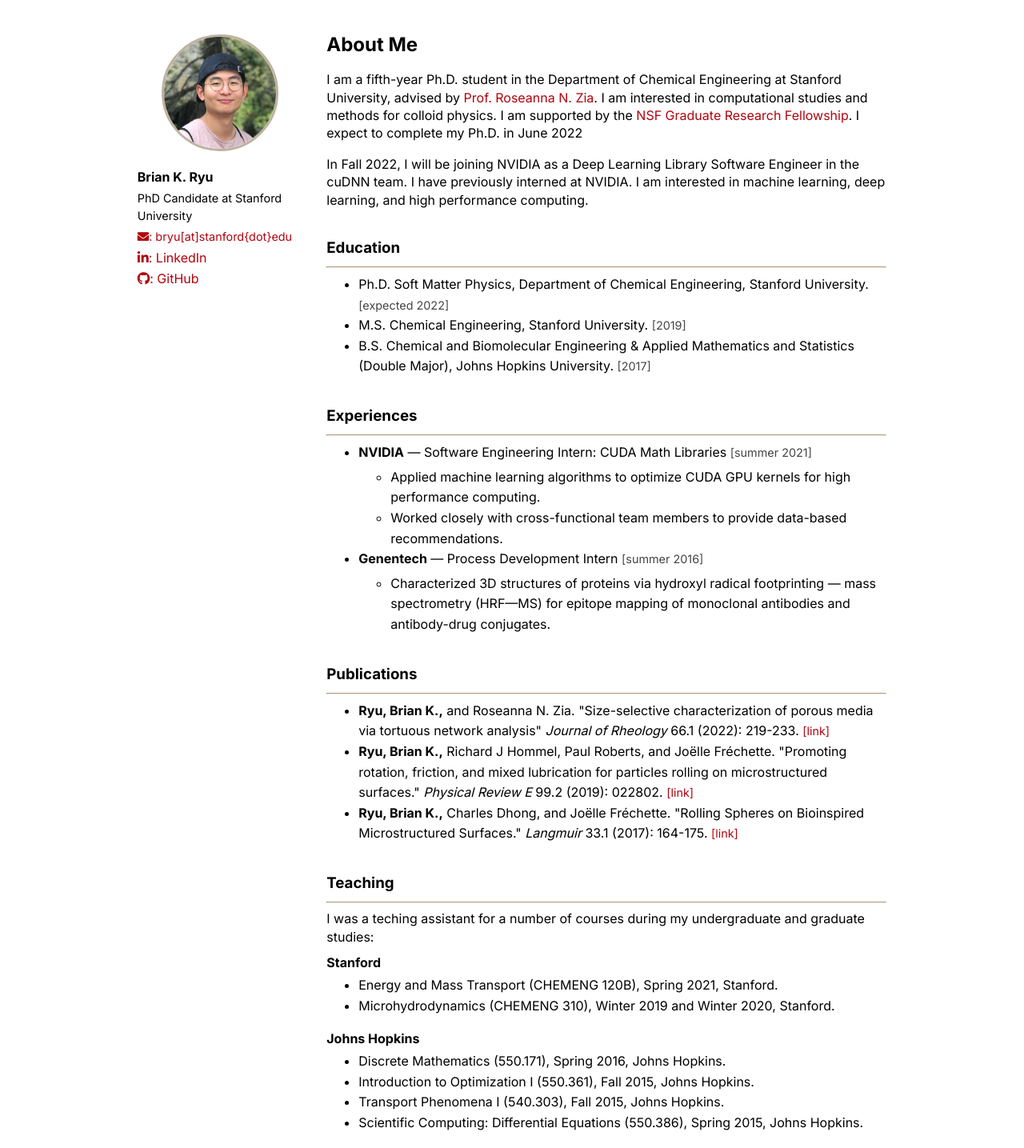
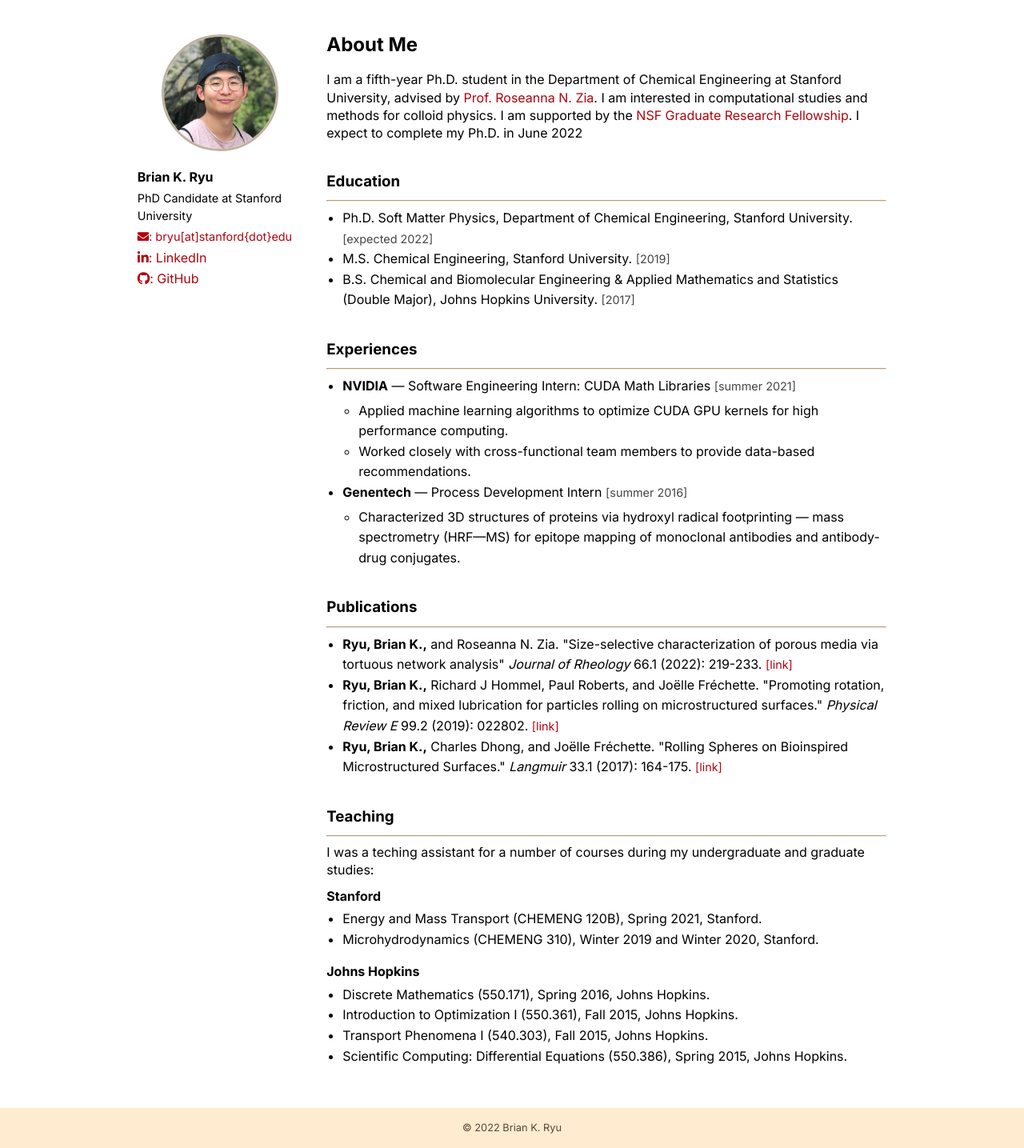
Before and after one commit to bkryu/bkryu.github.io, a plain HTML site: page index.html in a window 1280 px wide. Shown: the part 85-1520 px from the top of the page at 80% size. Drawn offline with Linux system fonts and the light colour scheme.

Commit message:
Updating Webpage

```diff
--- a/bkryu_style.css
+++ b/bkryu_style.css
@@ -108,6 +108,7 @@ div {
 ul {
     margin-top:  5px;
     line-height: 1.6;
+    padding-left: 20px;
 }
 hr {
     border-color: #FFEBD0;
@@ -135,7 +136,7 @@ h3 {
 
 /* For Footer */
 #footer {
-    border-top: solid;
+    /*border-top: solid;*/
     border-top-width: 1px;
     border-top-color: #A97A57;
     background-color: #FFEBD0;
--- a/index.html
+++ b/index.html
@@ -54,7 +54,7 @@
                 <h2>About Me</h2>
                 <div class="content-content">
                     <p>I am a fifth-year Ph.D. student in the Department of Chemical Engineering at Stanford University, advised by <a href="https://zialab.stanford.edu/">Prof. Roseanna N. Zia</a>.  I am interested in computational studies and methods for colloid physics. I am supported by the <a href="https://www.nsfgrfp.org/">NSF Graduate Research Fellowship</a>. I expect to complete my Ph.D. in June 2022</p>
-                    <p>In Fall 2022, I will be joining NVIDIA as a Deep Learning Library Software Engineer in the cuDNN team. I have previously interned at NVIDIA. I am interested in machine learning, deep learning, and high performance computing.</p>
+                    <!-- <p>In Fall 2022, I will be joining NVIDIA as a Deep Learning Library Software Engineer in the cuDNN team. I have previously interned at NVIDIA. I am interested in machine learning, deep learning, and high performance computing.</p> -->
                 </div>
             </div>
 
```
